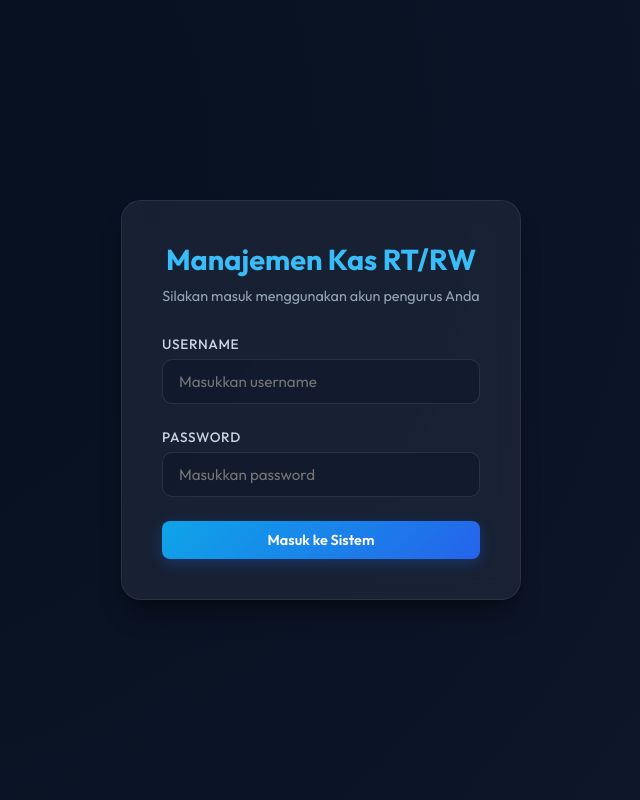
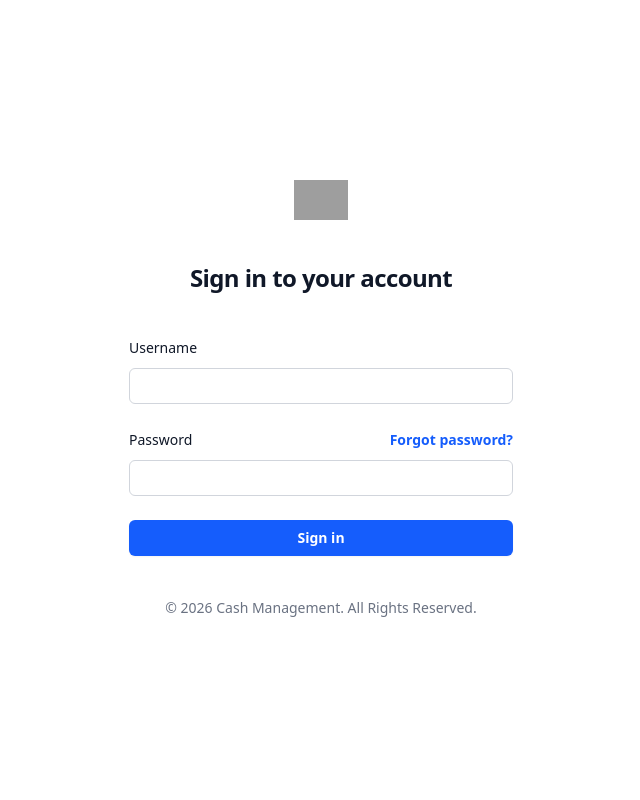
Before and after one commit to ryzmdn/cash-management, a PHP site: page /login.php in a window 1280 px wide. Shown: the whole page, without its empty margins (319-959 px from the left). Run offline with PHP 8.4, Linux system fonts and the light colour scheme; grey boxes are pictures that could not be loaded.

Commit message:
feat: customized admin login user interface page

```diff
--- a/login.php
+++ b/login.php
@@ -33,43 +33,57 @@ if ($_SERVER['REQUEST_METHOD'] === 'POST') {
     }
 }
 ?>
+
 <!DOCTYPE html>
 <html lang="id">
 <head>
     <meta charset="UTF-8">
     <meta name="viewport" content="width=device-width, initial-scale=1.0">
-    <title>Login - Manajemen Kas RT</title>
+    <title>Login &ndash; Manajemen Kas RT</title>
     <link href="https://fonts.googleapis.com/css2?family=Outfit:wght@300;400;500;600;700&display=swap" rel="stylesheet">
-    <link rel="stylesheet" href="assets/css/style.css">
+    <script src="https://cdn.jsdelivr.net/npm/@tailwindcss/browser@4"></script>
 </head>
 <body class="login-body">
-    <div class="login-container">
-        <div class="login-card">
-            <div class="login-header">
-                <h2>Manajemen Kas RT/RW</h2>
-                <p>Silakan masuk menggunakan akun pengurus Anda</p>
-            </div>
+    <div class="flex min-h-dvh flex-col justify-center px-6 py-12 lg:px-8">
+    <div class="sm:mx-auto sm:w-full sm:max-w-sm">
+        <img src="https://tailwindui.com/plus-assets/img/logos/mark.svg?color=blue&shade=600" alt="Your Company" class="mx-auto h-10 w-auto" />
+        <h2 class="mt-10 text-center text-2xl/9 font-bold tracking-tight text-gray-900">Sign in to your account</h2>
+    </div>
 
-            <?php if ($error): ?>
+    <?php if ($error): ?>
                 <div class="alert alert-danger">
                     <span><?php echo htmlspecialchars($error); ?></span>
                 </div>
             <?php endif; ?>
 
-            <form action="" method="POST" class="login-form">
-                <div class="form-group">
-                    <label for="username">Username</label>
-                    <input type="text" id="username" name="username" placeholder="Masukkan username" required autocomplete="off">
+    <div class="mt-10 sm:mx-auto sm:w-full sm:max-w-sm">
+        <form action="" method="POST" class="space-y-6">
+        <div>
+            <label for="username" class="block text-sm/6 font-medium text-gray-900">Username</label>
+            <div class="mt-2">
+            <input id="username" type="text" name="username" required autocomplete="username" class="block w-full rounded-md bg-white px-3 py-1.5 text-base text-gray-900 outline-1 -outline-offset-1 outline-gray-300 placeholder:text-gray-400 focus:outline-2 focus:-outline-offset-2 focus:outline-blue-600 sm:text-sm/6" />
+            </div>
+        </div>
+
+        <div>
+            <div class="flex items-center justify-between">
+                <label for="password" class="block text-sm/6 font-medium text-gray-900">Password</label>
+                <div class="text-sm">
+                    <a href="#" class="font-semibold text-blue-600 hover:text-blue-500">Forgot password?</a>
                 </div>
+            </div>
+            <div class="mt-2">
+                <input id="password" type="password" name="password" required autocomplete="current-password" class="block w-full rounded-md bg-white px-3 py-1.5 text-base text-gray-900 outline-1 -outline-offset-1 outline-gray-300 placeholder:text-gray-400 focus:outline-2 focus:-outline-offset-2 focus:outline-blue-600 sm:text-sm/6" />
+            </div>
+        </div>
 
-                <div class="form-group">
-                    <label for="password">Password</label>
-                    <input type="password" id="password" name="password" placeholder="Masukkan password" required>
-                </div>
+        <div>
+            <button type="submit" class="flex w-full justify-center rounded-md bg-blue-600 px-3 py-1.5 text-sm/6 font-semibold text-white shadow-xs hover:bg-blue-500 focus-visible:outline-2 focus-visible:outline-offset-2 focus-visible:outline-blue-600">Sign in</button>
+        </div>
+        </form>
 
-                <button type="submit" class="btn btn-primary btn-block">Masuk ke Sistem</button>
-            </form>
-        </div>
+        <p class="mt-10 text-center text-sm/6 text-gray-500">&copy; 2026 Cash Management. All Rights Reserved.</p>
+    </div>
     </div>
 </body>
 </html>
```
